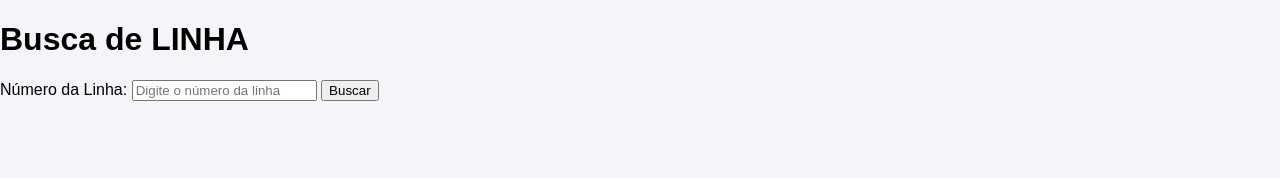
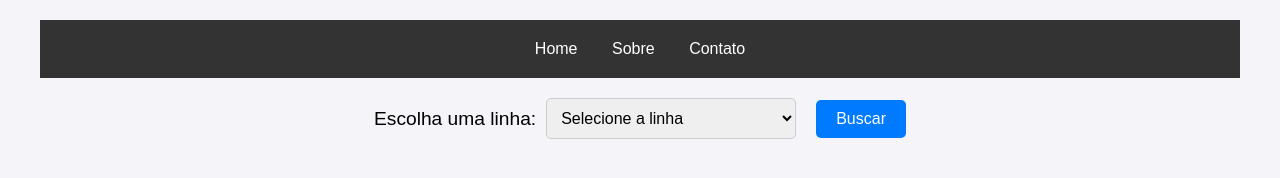
Before and after one commit to xjoaoxsousax/xjoaoxsousax.github.io, a plain HTML site: page index.html in a window 1280 px wide. Drawn offline with Linux system fonts and the light colour scheme; some packages are replaced by stand-ins of ours.

Commit message:
Update index.html

```diff
--- a/index.html
+++ b/index.html
@@ -3,23 +3,34 @@
 <head>
     <meta charset="UTF-8">
     <meta name="viewport" content="width=device-width, initial-scale=1.0">
-    <title>Busca de Rotas - Carris Metropolitana</title>
+    <title>Rotas de Ônibus</title>
     <link rel="stylesheet" href="style.css">
+    <script src="https://maps.googleapis.com/maps/api/js?key=YOUR_GOOGLE_MAPS_API_KEY&callback=initMap" async defer></script>
 </head>
 <body>
 
-    <h1>Busca de LINHA</h1>
+    <div class="container">
+        <nav>
+            <a href="#">Home</a>
+            <a href="#">Sobre</a>
+            <a href="#">Contato</a>
+        </nav>
 
-    <!-- Campo para inserir o número da linha -->
-    <label for="lineInput">Número da Linha:</label>
-    <input type="text" id="lineInput" placeholder="Digite o número da linha">
+        <div id="seletor-linha">
+            <label for="linha">Escolha uma linha:</label>
+            <select id="linha">
+                <option value="">Selecione a linha</option>
+                <option value="1001">Linha 1001</option>
+                <option value="1002">Linha 1002</option>
+                <option value="1003">Linha 1003</option>
+            </select>
+            <button id="buscar">Buscar</button>
+        </div>
 
-    <!-- Botão para buscar as rotas -->
-    <button onclick="searchLine()">Buscar</button>
+        <div id="map"></div>
+        <div id="alert" class="alert"></div>
+    </div>
 
-    <!-- Container para exibir as rotas encontradas -->
-    <div id="routesContainer"></div>
-
-    <script src="app.js"></script>
+    <script src="script.js"></script>
 </body>
 </html>
```
